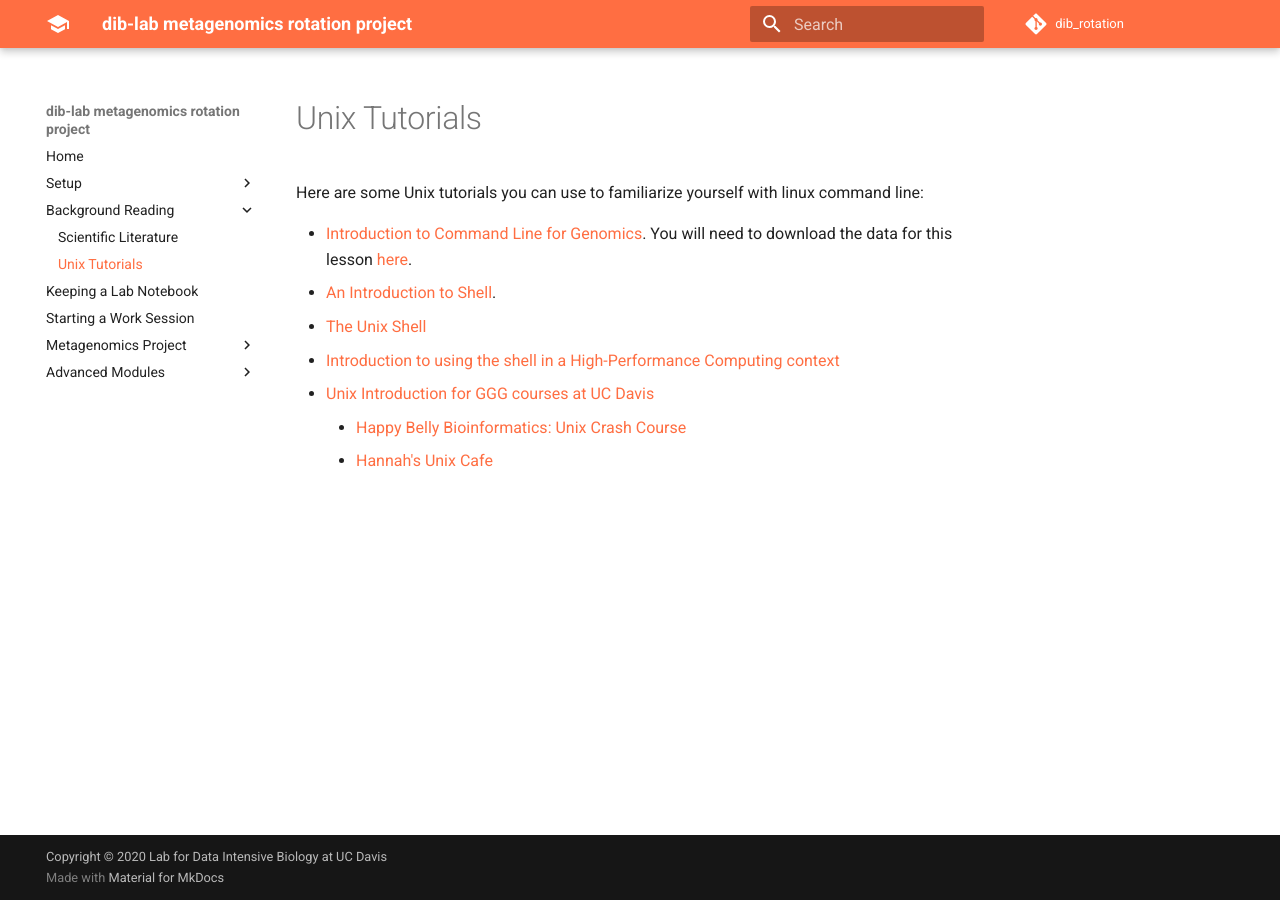
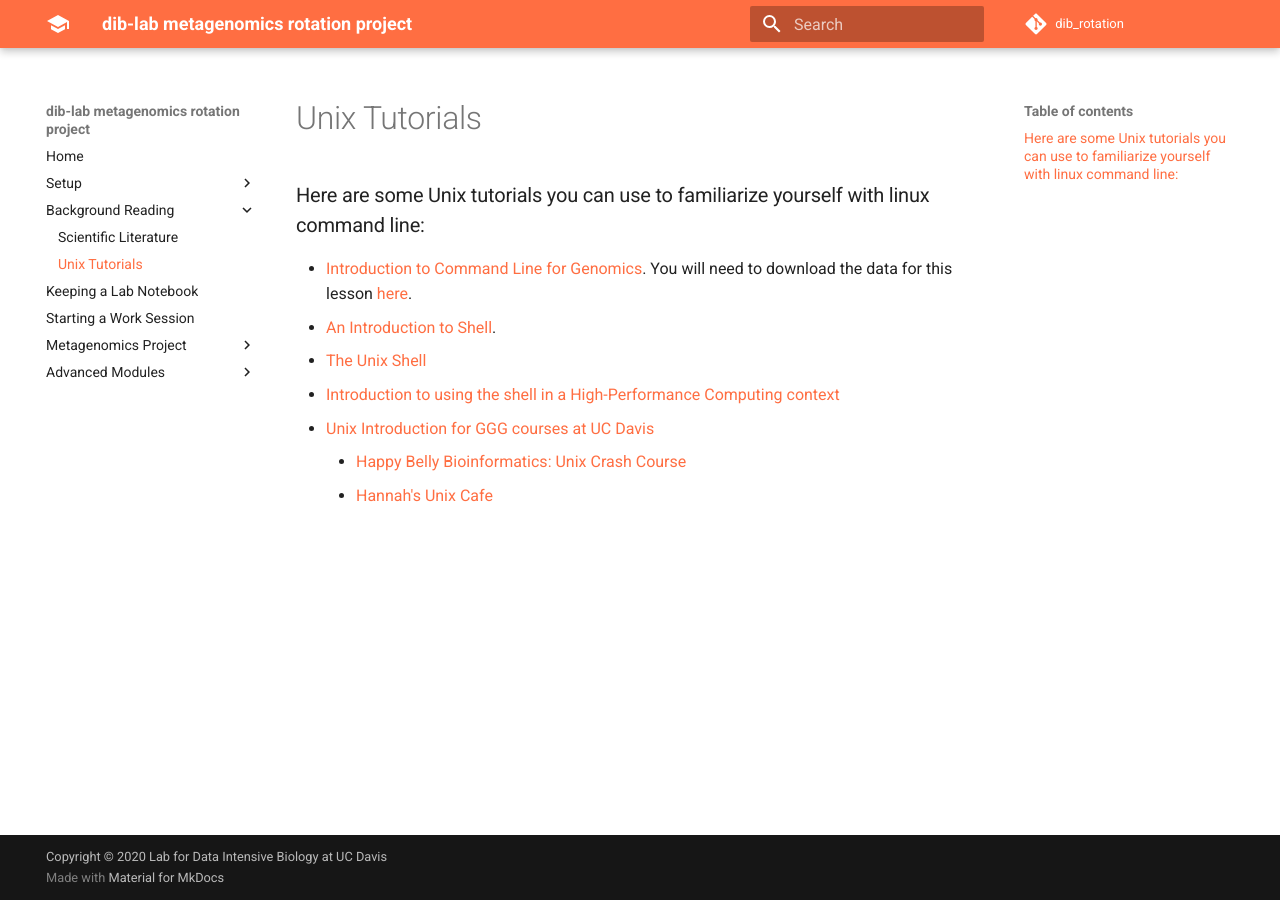
Before and after one commit to dib-lab/dib_rotation, an MkDocs documentation site: the page built from doc/00a_unix.md, in a window 1280 px wide. Built offline with MkDocs 1.6.1 and Material for MkDocs 9.7.7, drawn with Linux system fonts in a browser that asks for light colours; comment, search, counter and statistics services are not loaded.

Commit message:
Visual formatting fix of 00a_unix.md

```diff
--- a/doc/00a_unix.md
+++ b/doc/00a_unix.md
@@ -1,5 +1,4 @@
-Here are some Unix tutorials you can use to familiarize yourself with linux command line:
-
+### Here are some Unix tutorials you can use to familiarize yourself with linux command line:
 + [Introduction to Command Line for Genomics](https://datacarpentry.org/shell-genomics/).
 You will need to download the data for this lesson [here](https://figshare.com/articles/Data_Carpentry_Genomics_beta_2_0/7726454).
 + [An Introduction to Shell](https://angus.readthedocs.io/en/2019/shell_intro/index.html).
```
